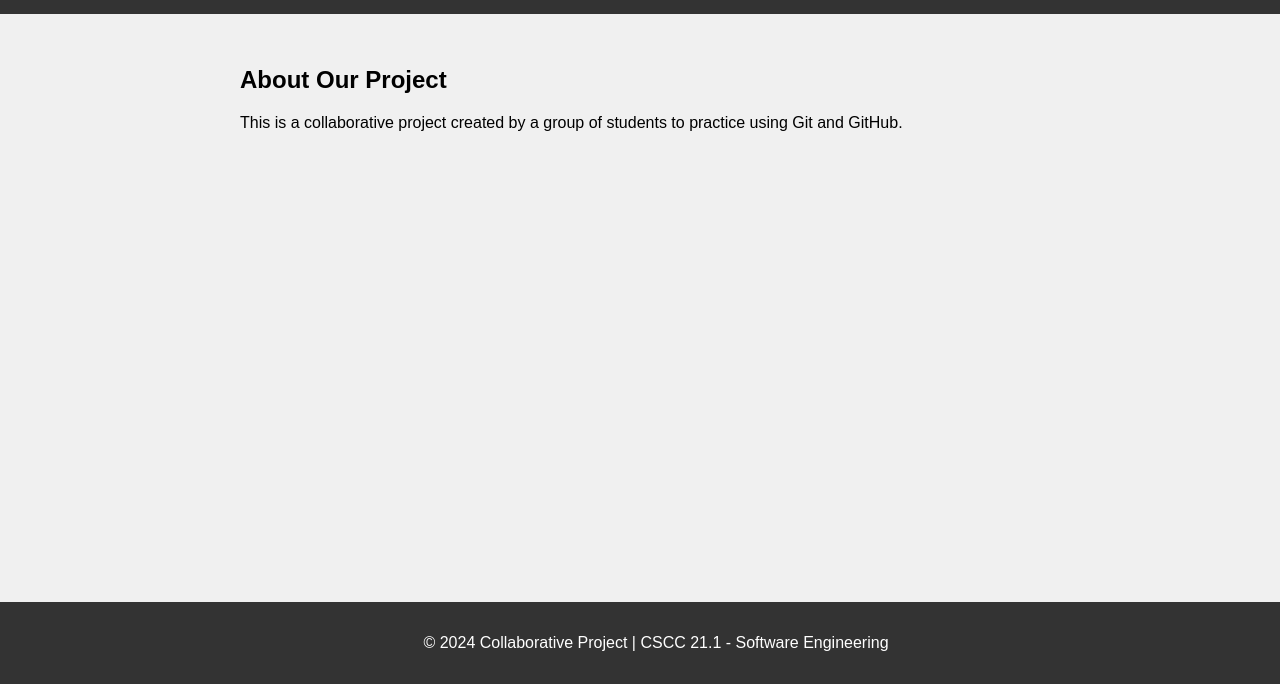
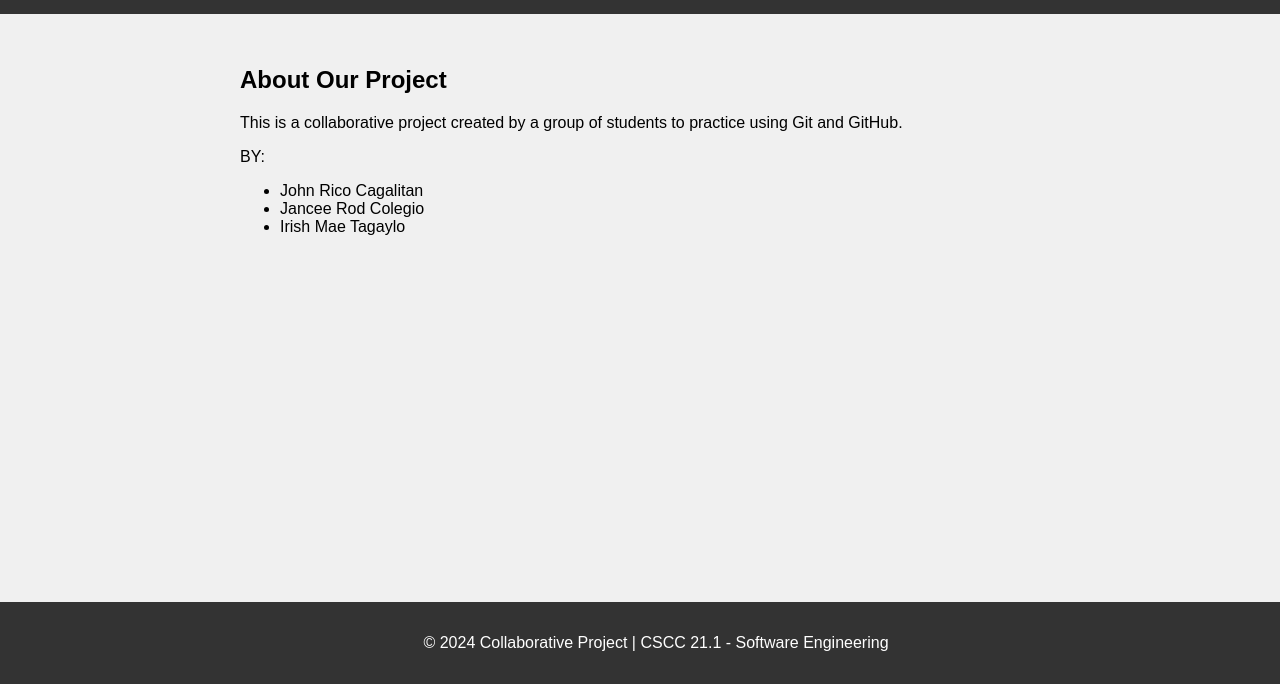
Before and after one commit to JanceeRod/collaborative-website, a plain HTML site: page index.html in a window 1280 px wide. Shown: the part 116-800 px from the top of the page. Drawn offline with Linux system fonts and the light colour scheme.

Commit message:
change detail of text in home page

```diff
--- a/index.html
+++ b/index.html
@@ -21,6 +21,12 @@
         <section>
             <h2>About Our Project</h2>
             <p>This is a collaborative project created by a group of students to practice using Git and GitHub.</p>
+            <p>BY:</p>
+            <ul>
+                <li>John Rico Cagalitan</li>
+                <li>Jancee Rod Colegio</li>
+                <li>Irish Mae Tagaylo</li>
+            </ul>
         </section>
     </main>
     <footer>
```
